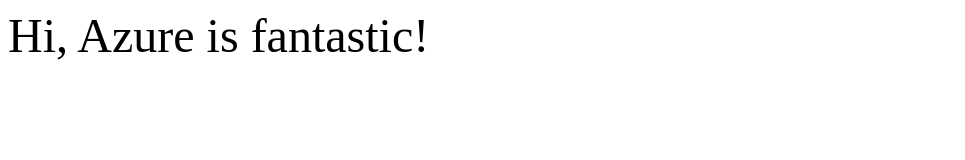
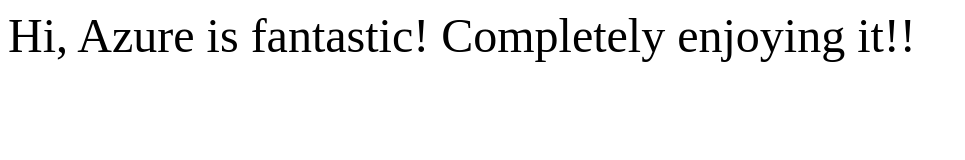
Before and after one commit to ayontikawip/azure, a plain HTML site: page index.html in a window 1280 px wide. Shown: the whole page, without its empty margins (0-965 px from the left). Drawn offline with Linux system fonts and the light colour scheme.

Commit message:
Add files via upload

```diff
--- a/index.html
+++ b/index.html
@@ -6,7 +6,7 @@ CD through gitHub
 </head>
 <body>
 <font size=20>
-Hi, Azure is fantastic!
+Hi, Azure is fantastic! Completely enjoying it!!
 </font>
 </body>
 </html>
```
